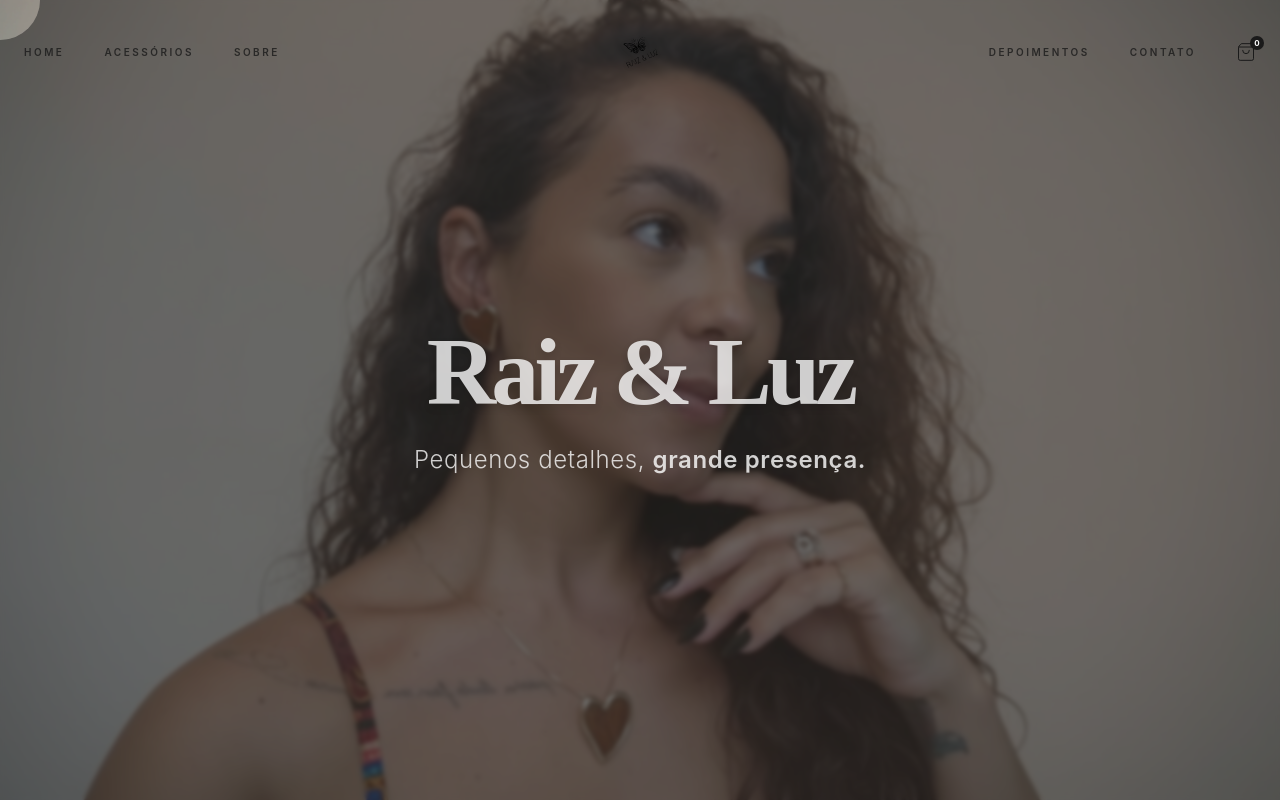
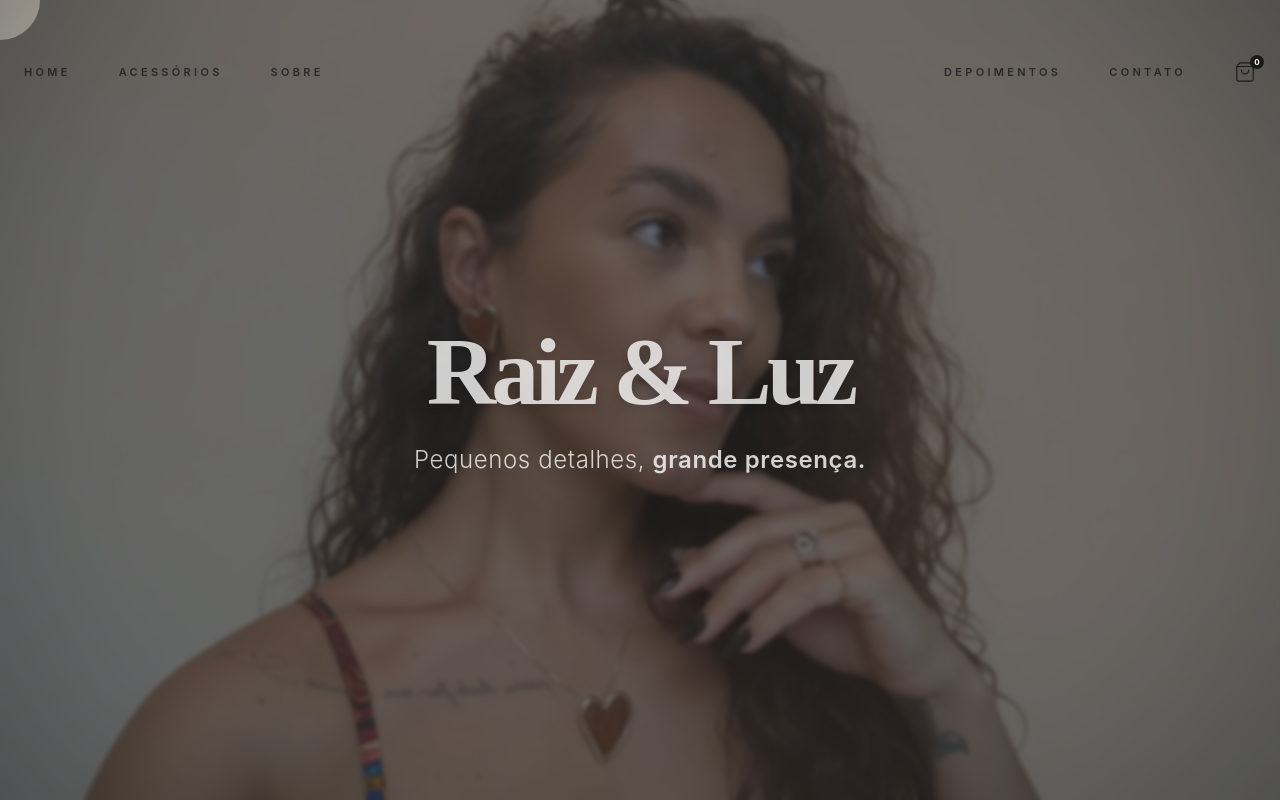
Before and after one commit to tiagodearaujo13-lab/raiz-e-luz-web, a React (Vite) app: page / in a window 1280 px wide. Shown: the top 800 px of the page. Built offline with nearby package versions, Linux system fonts and the light colour scheme.

Commit message:
style: enhance header typography, increase logo size and implement conditional logo visibility on scroll

```diff
--- a/src/components/layout/Header.tsx
+++ b/src/components/layout/Header.tsx
@@ -1,4 +1,5 @@
 import { ShoppingBag, Menu } from 'lucide-react';
+import { motion } from 'framer-motion';
 import { useScroll } from '../../hooks/useScroll';
 
 // Importação direta do SVG. O Vite otimiza isso perfeitamente no build.
@@ -13,7 +14,9 @@ const NAV_LINKS = [
 ];
 
 export function Header() {
-  const isScrolled = useScroll(50);
+  // Aumentei o limite do scroll para 100px para garantir que o logo suma
+  // completamente enquanto estiver no Hero.
+  const isScrolled = useScroll(100);
 
   return (
     <header
@@ -23,7 +26,8 @@ export function Header() {
           : 'bg-transparent py-6'
       }`}
     >
-      <div className="max-w-7xl mx-auto px-6 flex items-center justify-between">
+      <div className="max-w-7xl mx-auto px-6 flex items-center justify-between h-20 md:h-24 relative z-10">
+        {/* Adicionei h-20 md:h-24 para garantir um contêiner alto e estável para o logo maior */}
 
         {/* Menu Mobile */}
         <button className="md:hidden text-brand-dark hover:text-brand-gold transition-colors">
@@ -31,12 +35,13 @@ export function Header() {
         </button>
 
         {/* Links da Esquerda */}
-        <nav className="hidden md:flex items-center justify-start gap-10 w-1/3">
+        <nav className="hidden md:flex items-center justify-start gap-12 w-1/3">
           {NAV_LINKS.slice(0, 3).map((link) => (
             <a
               key={link.name}
               href={link.href}
-              className="group relative text-[10px] uppercase tracking-[0.25em] font-semibold text-brand-dark/80 hover:text-brand-dark transition-colors"
+              // Aumentei a fonte para text-[11px] e tracking-[0.3em]
+              className="group relative text-[11px] uppercase tracking-[0.3em] font-semibold text-brand-dark/80 hover:text-brand-dark transition-colors"
             >
               {link.name}
               {/* Animated Underline */}
@@ -45,24 +50,33 @@ export function Header() {
           ))}
         </nav>
 
-        {/* Logo Centralizada (Pura e Limpa) */}
-        <a href="#" className="w-1/3 flex justify-center items-center">
-          {/* Aumentei ligeiramente de h-12 para h-14 pois SVGs costumam ter margens internas menores */}
-          <img
-            src={logoImg}
-            alt="Raiz & Luz"
-            className="h-12 md:h-14 w-auto object-contain drop-shadow-sm"
-          />
+        {/* Logo Centralizada (Pura e Limpa, com Visibilidade Condicional via Framer Motion) */}
+        <a href="#" className="w-1/3 flex justify-center items-center h-full">
+          {/* Envolvi em motion.div para a animação suave de opacidade */}
+          <motion.div
+            className={`flex items-center justify-center ${isScrolled ? 'pointer-events-auto' : 'pointer-events-none'}`}
+            initial={{ opacity: 0 }}
+            animate={{ opacity: isScrolled ? 1 : 0 }}
+            transition={{ duration: 0.5, ease: 'easeInOut' }}
+          >
+            {/* Aumentei o tamanho do logo para h-14 md:h-16 */}
+            <img
+              src={logoImg}
+              alt="Raiz & Luz"
+              className="h-14 md:h-16 w-auto object-contain drop-shadow-sm"
+            />
+          </motion.div>
         </a>
 
         {/* Links da Direita & Carrinho */}
-        <div className="flex items-center justify-end gap-10 w-1/3">
-          <nav className="hidden md:flex items-center gap-10">
+        <div className="flex items-center justify-end gap-12 w-1/3">
+          <nav className="hidden md:flex items-center gap-12">
             {NAV_LINKS.slice(3).map((link) => (
               <a
                 key={link.name}
                 href={link.href}
-                className="group relative text-[10px] uppercase tracking-[0.25em] font-semibold text-brand-dark/80 hover:text-brand-dark transition-colors"
+                // Aumentei a fonte para text-[11px] e tracking-[0.3em]
+                className="group relative text-[11px] uppercase tracking-[0.3em] font-semibold text-brand-dark/80 hover:text-brand-dark transition-colors"
               >
                 {link.name}
                 <span className="absolute -bottom-2 left-0 w-0 h-[1px] bg-brand-gold transition-all duration-300 group-hover:w-full"></span>
@@ -71,7 +85,7 @@ export function Header() {
           </nav>
 
           <button className="text-brand-dark hover:text-brand-gold transition-colors relative group flex items-center">
-            <ShoppingBag size={20} strokeWidth={1.2} />
+            <ShoppingBag size={22} strokeWidth={1.2} />
             <span className="absolute -top-1.5 -right-2 bg-brand-dark text-brand-light text-[8px] font-bold w-[14px] h-[14px] rounded-full flex items-center justify-center group-hover:bg-brand-gold group-hover:scale-110 transition-all duration-300">
               0
             </span>
```
